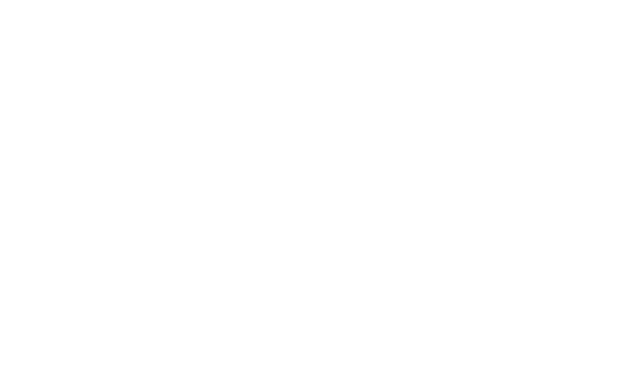
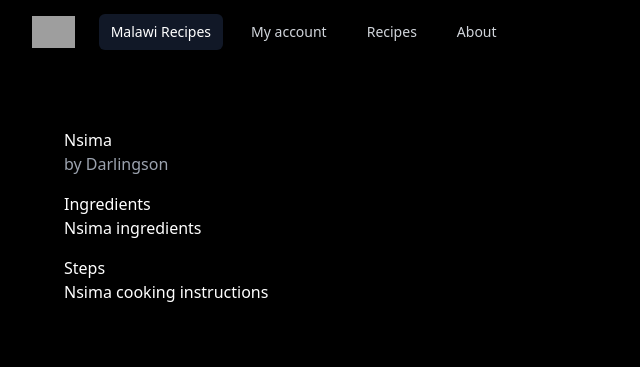
Before and after one commit to darlingson/malawi-recipes, a Flask app: page /recipe/1 in a window 1280 px wide. Before the commit the part shown is empty. Shown: the top 367 px of the page, without its empty margins (0-640 px from the left). Run offline with Flask 3, Linux system fonts and the light colour scheme; data comes from the database, SQL or seed files in the repository; some web fonts are replaced; grey boxes are pictures that could not be loaded.

Commit message:
added page to view the recipe

```diff
--- a/server.py
+++ b/server.py
@@ -31,6 +31,7 @@
 def recipe(recipe_id):
     conn = get_db_connection()
     recipe = conn.execute('SELECT * FROM recipes WHERE id = ?', (recipe_id,)).fetchone()
+    print(recipe)
     conn.close()
     return render_template("recipe.html", recipe=recipe)
 app.route("/recipe/<int:recipe_id>/edit", methods=["GET"])
--- a/static/css/main.css
+++ b/static/css/main.css
@@ -627,6 +627,10 @@
   margin: 0.75rem;
 }
 
+.m-4 {
+  margin: 1rem;
+}
+
 .mx-auto {
   margin-left: auto;
   margin-right: auto;
@@ -660,6 +664,10 @@
   margin-bottom: 2rem;
 }
 
+.mt-4 {
+  margin-top: 1rem;
+}
+
 .block {
   display: block;
 }
@@ -690,6 +698,10 @@
 
 .h-screen {
   height: 100vh;
+}
+
+.h-2 {
+  height: 0.5rem;
 }
 
 .w-6 {
--- a/templates/recipe.html
+++ b/templates/recipe.html
@@ -0,0 +1,13 @@
+{% extends 'base.html' %}
+
+{% block content %}
+    <div class="mx-auto max-w-7xl px-4 sm:px-6 lg:px-8 py-8 text-white">
+        <h1>{{ recipe.title }} </h1> <span class="text-gray-400">by {{ recipe.author }}</span>
+
+        <h2 class="h-2 mt-4 mb-4">Ingredients</h2>
+        <p>{{ recipe.ingredients }}</p>
+
+        <h2 class="h-2 mt-4 mb-4">Steps</h2>
+        <p>{{ recipe.content }}</p>
+    </div>
+{% endblock %}
--- a/templates/recipes.html
+++ b/templates/recipes.html
@@ -10,7 +10,7 @@
                     <h5 class="text-white font-bold text-2xl tracking-tight mb-2">{{ recipe.title }}</h5>
                 </a>
                 <p class="font-normal text-white mb-3">{{ recipe.content }}</p>
-                <a class="text-white bg-blue-700 hover:bg-blue-800 focus:ring-4 focus:ring-blue-300 font-medium rounded-lg text-sm px-3 py-2 text-center inline-flex items-center" href="#">
+                <a class="text-white bg-blue-700 hover:bg-blue-800 focus:ring-4 focus:ring-blue-300 font-medium rounded-lg text-sm px-3 py-2 text-center inline-flex items-center" href="{{ url_for('recipe', recipe_id=recipe.id) }}">
                     Read more
                 </a>
             </div>
```
